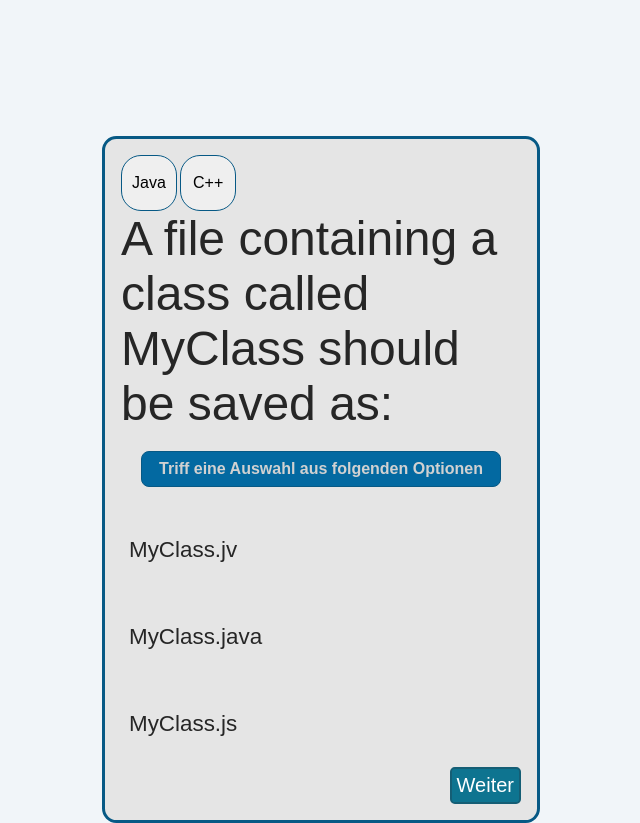
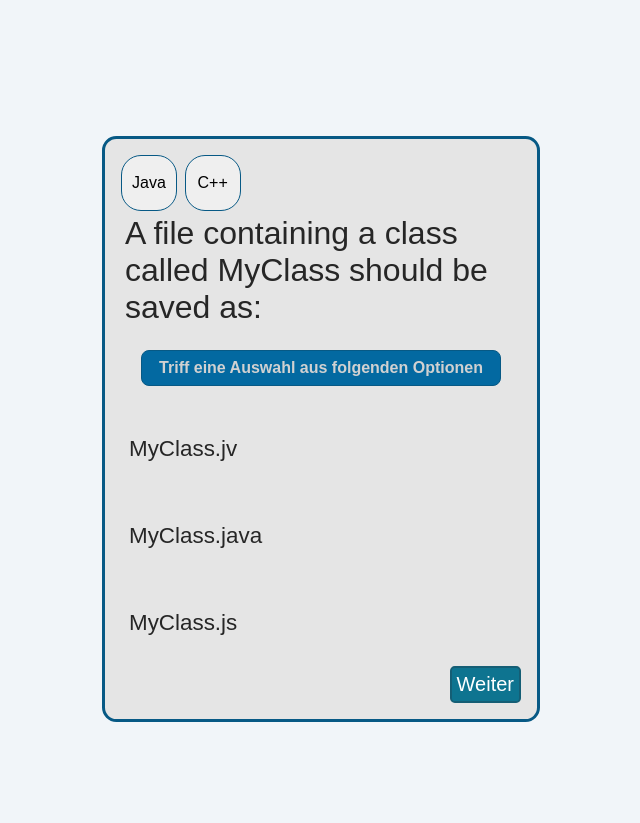
Before and after one commit to 1serkan/plainquizapp, a website built with Vite: page index.html in a window 1280 px wide. Both pictures are taken after a click on the button "Java". Shown: the whole page, without its empty margins (319-959 px from the left). After the commit the page ends 800 px from the top, so only its background shows below. Built offline with nearby package versions, Linux system fonts and the light colour scheme.

Commit message:
tool in C++ for easy addition of questions, improvements

```diff
--- a/index.html
+++ b/index.html
@@ -8,11 +8,14 @@
     <body>
         <div id="container">
             <div id="box">
-            <div id="languages"><button type="button" onclick="quiz.selectLanguage(this)">Java</button><button type="button" onclick="quiz.selectLanguage(this)">C++</button></div>
+            <div id="languages">
+                <button type="button" onclick="quiz.selectLanguage(this)">Java</button>
+                <button type="button" onclick="quiz.selectLanguage(this)">C++</button>
+            </div>
             <question></question>
             <message>Triff eine Auswahl aus folgenden Optionen</message>
             <answer></answer>
-            <next>Weiter</next>
+            <next style="display: none;">Weiter</next>
             </div>
         </div>
     <script src="./scripts.js"></script>
--- a/quiz.json
+++ b/quiz.json
@@ -1,39 +1,188 @@
 {
     "questions": [
         {
+            "answers": [
+                "MyClass.jv",
+                "MyClass.java",
+                "MyClass.js"
+            ],
+            "correctAnswer": "MyClass.java",
             "id": 0,
             "language": 0,
-        "question": "A file containing a class called MyClass should be saved as:",
-        "answers": ["MyClass.jv", "MyClass.java", "MyClass.js"],
-        "correctAnswer": "MyClass.java"
+            "question": "A file containing a class called MyClass should be saved as:"
         },
         {
+            "answers": [
+                "True",
+                "False"
+            ],
+            "correctAnswer": "True",
             "id": 1,
             "language": 0,
-        "question": "True or False: Java is case-sensitive: 'MyClass' and 'myclass' has different meaning.",
-        "answers": ["True", "False"],
-        "correctAnswer": "True"
+            "question": "Java is case-sensitive: 'MyClass' and 'myclass' has different meaning."
         },
         {
+            "answers": [
+                "An Object",
+                "A header file library",
+                "A namespace",
+                "A function"
+            ],
+            "correctAnswer": "A header file library",
             "id": 2,
             "language": 1,
-        "question": "What is #include <iostream>?",
-        "answers": ["An Object", "A header file library", "A namespace", "A function"],
-        "correctAnswer": "A header file library"
+            "question": "What is #include <iostream>?"
         },
         {
+            "answers": [
+                "True",
+                "False"
+            ],
+            "correctAnswer": "True",
             "id": 3,
             "language": 1,
-        "question": "True or False: C++ is case-sensitive: 'main' and 'Main' has different meaning.",
-        "answers": ["True", "False"],
-        "correctAnswer": "True"
+            "question": "C++ is case-sensitive: 'main' and 'Main' has different meaning."
         },
         {
+            "answers": [
+                "Error because it is missing using namespace std;",
+                "Error because it uses std::",
+                "Hello World!",
+                "std"
+            ],
+            "correctAnswer": "Hello World!",
             "id": 4,
             "language": 1,
-        "question": "What is the output of the following code? \n #include <iostream> int main() {std::cout << \"Hello World!\"; return 0;}",
-        "answers": ["Error because it is missing using namespace std;", "Error because it uses std::", "Hello World!", "std"],
-        "correctAnswer": "Hello World!"
+            "question": "What is the output of the following code? \\n #include <iostream> int main() {std::cout << \\\"Hello World!\\\"; return 0;}"
+        },
+        {
+            "answers": [
+                "True",
+                "False"
+            ],
+            "correctAnswer": "True",
+            "id": 5,
+            "language": 1,
+            "question": "In C++, each code statement must end with a semicolon (;)."
+        },
+        {
+            "answers": [
+                "Hello World!",
+                "cout",
+                "Error"
+            ],
+            "correctAnswer": "Error",
+            "id": 6,
+            "language": 1,
+            "question": "What is the output of the following code? cout << \"Hello World!\""
+        },
+        {
+            "answers": [
+                "Hello World!",
+                "cout",
+                "Error"
+            ],
+            "correctAnswer": "Hello World!",
+            "id": 7,
+            "language": 1,
+            "question": "What is the output of the following code? cout << \"Hello World!\";"
+        },
+        {
+            "answers": [
+                "True",
+                "False"
+            ],
+            "correctAnswer": "True",
+            "id": 8,
+            "language": 1,
+            "question": "Statements are executed, one by one, in the same order as they are written."
+        },
+        {
+            "answers": [
+                "True",
+                "False"
+            ],
+            "correctAnswer": "True",
+            "id": 9,
+            "language": 0,
+            "question": "In Java, each code statement must end with a semicolon (;)."
+        },
+        {
+            "answers": [
+                "println()",
+                "printline()",
+                "printtext()",
+                "echo()"
+            ],
+            "correctAnswer": "println()",
+            "id": 10,
+            "language": 0,
+            "question": "Which method is often used to print text in Java?"
+        },
+        {
+            "answers": [
+                "True",
+                "False"
+            ],
+            "correctAnswer": "True",
+            "id": 11,
+            "language": 0,
+            "question": "Text inside println() must be wrapped inside double quotes."
+        },
+        {
+            "answers": [
+                "The println() method adds a line break after printing, while print() does not",
+                "The print() method adds a line break after printing, while println() does not"
+            ],
+            "correctAnswer": "The println() method adds a line break after printing, while print() does not",
+            "id": 12,
+            "language": 0,
+            "question": "The difference between println() and print() is that:"
+        },
+        {
+            "answers": [
+                "3",
+                "6",
+                "9"
+            ],
+            "correctAnswer": "6",
+            "id": 13,
+            "language": 0,
+            "question": "What is the output of the following code? System.out.println(3 + 3);"
+        },
+        {
+            "answers": [
+                "True",
+                "False"
+            ],
+            "correctAnswer": "False",
+            "id": 14,
+            "language": 0,
+            "question": "Numbers inside println() must be wrapped inside double quotes."
+        },
+        {
+            "answers": [
+                "2",
+                "25",
+                "10",
+                "5"
+            ],
+            "correctAnswer": "10",
+            "id": 15,
+            "language": 0,
+            "question": "What is the output of the following code? System.out.println(2 * 5);"
+        },
+        {
+            "answers": [
+                "To output text",
+                "To create text variables",
+                "To explain and document code",
+                "To print text and numbers with a simple line of code"
+            ],
+            "correctAnswer": "To explain and document code",
+            "id": 16,
+            "language": 0,
+            "question": "What is the meaning of comments in Java?"
         }
     ]
 }
--- a/scripts.js
+++ b/scripts.js
@@ -18,6 +18,7 @@
             selectLanguage(input){
                 input.textContent == "Java" ? this.language = 0 : this.language = 1;
                 quiz.loadQuestion();
+                quiz.next.style.display = "flex";
             },
             initialize(){
                 quiz.language = 0;
@@ -140,7 +141,6 @@
                     quiz.answer[1].push(q.answers);
                     quiz.rightChoices[1].push(q.correctAnswer)
                     }
-                console.log(`Frage ${index + 1}: ${q.question}`);
             });
         })
         .catch(error => console.error('Fehler beim Laden der JSON:', error));
--- a/styles.css
+++ b/styles.css
@@ -9,7 +9,8 @@ body {
 question{
     color: #262626;
     display: inline-flex;
-    font-size: 3rem;
+    font-size: 2rem;
+    padding: 1%;
     width: 50vh;
 }
 
@@ -47,6 +48,7 @@ next:hover {
 
 answer{
     display: grid;
+    width: 50vh;
 }
 
 answer > p {
```
Also changed, not shown: 1 other file. Lines whose indentation alone changed are shown as unchanged.
